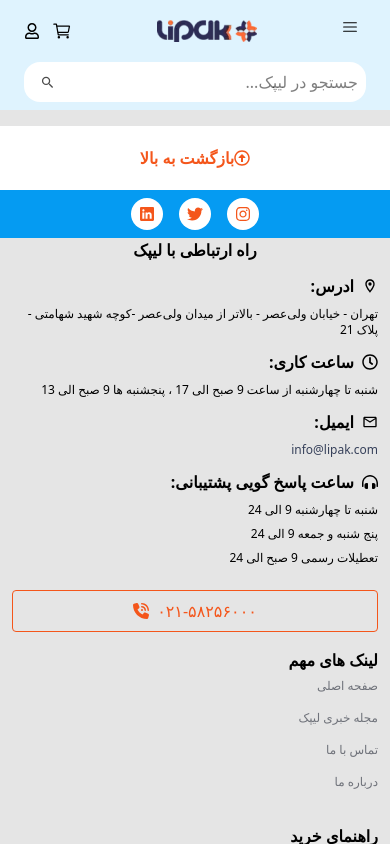
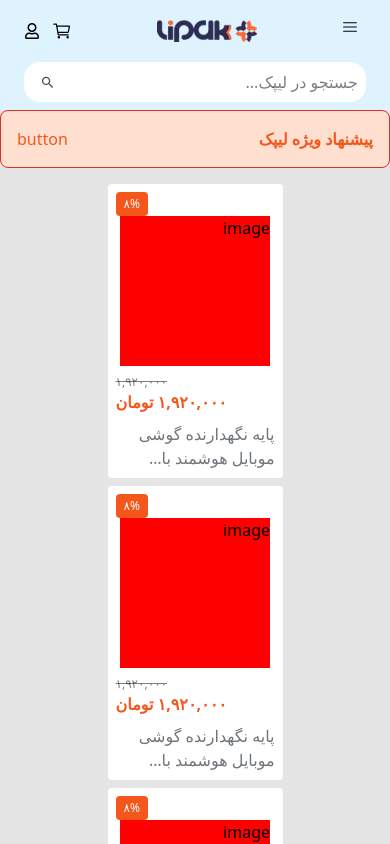
Before and after one commit to amirhosseinsharififard/lipak-redesign, a Next.js app: page / in a window 390 px wide. Shown: the top 844 px of the page. Built offline with nearby package versions, Linux system fonts and the light colour scheme.

Commit message:
create special offers and cards for that responsive design mobaile first
just need data and test

```diff
--- /dev/null
+++ b/src/components/module/CardSpecialOffer.js
@@ -0,0 +1,34 @@
+import {e2p, sp} from "@/utils/replaceNumber";
+import Link from "next/link";
+
+const CardSpecialOffer = () => {
+  return (
+    <Link href={'/'} className='bg-[#fff] p-2 rounded w-[175px] md:w-[230px]'>
+      <div className='flex flex-row-reverse'>
+        <span className='bg-[#f4561b] py-1 px-2 rounded text-[#fff] text-xs'>
+          {e2p(8)}%
+        </span>
+      </div>
+
+      <div className='w-[150px] h-[150px] md:w-[200px] md:h-[200px] bg-[red] m-auto'>image</div>
+
+      <div className="my-2 md:flex md:justify-between md:items-center">
+        <p className='text-left line-through text-[rgba(0,0,0,0.5)] text-xs'>
+          {e2p(sp(1920000))}
+        </p>
+        <p className='text-left text-base font-bold text-[#f4561b]'>
+          <span>{e2p(sp(1920000))}</span> تومان
+        </p>
+      </div>
+
+      <div className=''>
+        <p className=" line-clamp-2 text-[#6f757a]">
+          پایه نگهدارنده گوشی موبایل هوشمند با قابلیت ردیابی چهره یوسمز مدل
+          USAMS US-ZB239
+        </p>
+      </div>
+    </Link>
+  );
+};
+
+export default CardSpecialOffer;
--- a/src/components/module/Footer.js
+++ b/src/components/module/Footer.js
@@ -301,7 +301,7 @@
 
           <div className=' px-3  text-right  flex-[1]'>
             <h3 className='font-bold text-base'>درباره لیپک</h3>
-            <p className={`text-xs text-[#36405a] text-justify text-right `}>
+            <p className={`text-xs text-[#36405a]  text-right `}>
               لیپک از سال 1399 فعالیت خود را به صورت تخصصی در زمینه لوازم
               دیجیتال شروع کرد. شعار لیپک یک قدم جلوتر است، به این معنا که لیپک
               تلاش می‌کند تا خدمات خود را نسبت به رقبا با کیفیت بهتری ارائه کند.
--- /dev/null
+++ b/src/components/module/SpecialOffers.js
@@ -0,0 +1,24 @@
+import CardSpecialOffer from "./CardSpecialOffer";
+
+const SpecialOffers = () => {
+  return (
+    <div className='md:bg-[#fff] bg-[#e5e5e5]'>
+      <div className='max-w-[1200px] m-auto'>
+        <div className='md:hidden flex justify-between items-center m-auto bg-[#ffe0d0] border border-[#d53129] p-4 rounded-lg mb-4 text-[#f4561b]'>
+          <h3 className='font-bold'>پیشنهاد ویژه لیپک</h3>
+          <h3>button</h3>
+        </div>
+
+        <div className='flex  gap-2 md:justify-between content-center flex-wrap m-auto md:divide-x-2 divide-[rgba(0,0,0,.1)] px-[1.5rem] max-md:justify-evenly max-md:content-center'>
+          <CardSpecialOffer />
+          <CardSpecialOffer />
+          <CardSpecialOffer />
+          <CardSpecialOffer />
+          <CardSpecialOffer />
+        </div>
+      </div>
+    </div>
+  );
+};
+
+export default SpecialOffers;
--- a/src/components/template/HomePage.js
+++ b/src/components/template/HomePage.js
@@ -1,9 +1,11 @@
 import AmazingOffers from "../module/AmazingOffers";
+import SpecialOffers from "../module/SpecialOffers";
 
 const HomePage = () => {
   return (
-    <div dir='rtl' className='mx-auto bg-[#e5e5e5]  px-[1.5rem]'>
+    <div dir='rtl' className='mx-auto bg-[#e5e5e5]  '>
       {/* <AmazingOffers /> */}
+      <SpecialOffers />
     </div>
   );
 };
```
